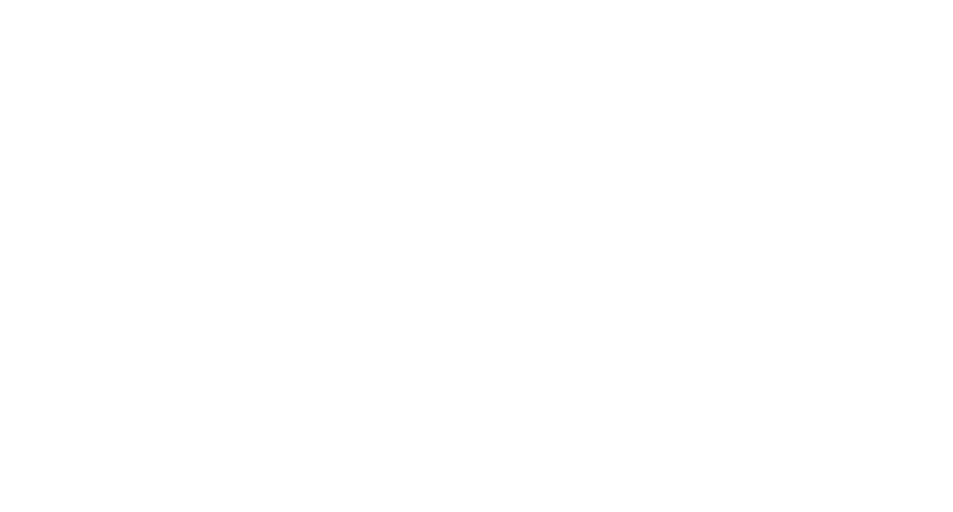
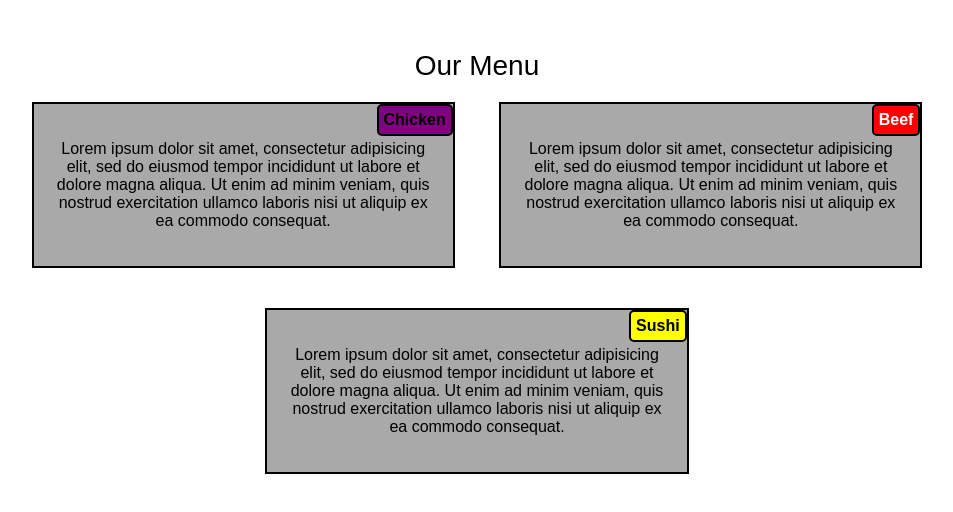
Before and after one commit to aophil/JHU-module2-solution, a plain HTML site: page index.html in a window 1280 px wide. Shown: the whole page, without its empty margins (163-1116 px from the left). Drawn offline with Linux system fonts and the light colour scheme.

Commit message:
Update index.html

```diff
--- a/index.html
+++ b/index.html
@@ -1 +1,80 @@
-<!doctype html>
+<!DOCTYPE html>
+<html>
+<head>
+    <style>
+        body {
+            font-family: Arial, sans-serif;
+            text-align: center;
+        }
+
+        header {
+            font-size: 1.75em;
+            margin-top: 50px;
+        }
+
+        .menu-box {
+            display: inline-block;
+            width: 30%;
+            padding: 20px;
+            background-color: darkgrey;
+            margin: 20px;
+            position: relative;
+            border: 2px solid black; /* Add 2px black border to the menu boxes */
+        }
+
+        .menu-title {
+            font-size: 1.25em;
+            font-weight: bold;
+            position: absolute;
+            top: 0;
+            right: 0;
+            padding: 5px;
+            border-radius: 5px;
+            background-color: rgba(255, 255, 255, 0.8); /* Add background color to improve text readability */
+            border: 2px solid black; /* Add 2px black border to the menu titles */
+        }
+
+        .chicken {
+            background-color: purple;
+            color: black;
+            font-size: 100%;
+            float: right;
+        }
+
+        .beef {
+            background-color: red;
+            color: white;
+            font-size: 100%;
+            float: right;
+        }
+
+        .sushi {
+            background-color: yellow;
+            color: black;
+            font-size: 100%;
+            float: right;
+        }
+    </style>
+</head>
+<body>
+    <header>Our Menu</header>
+    <div class="menu-box">
+        <div class="menu-title chicken">Chicken</div>
+        <p>
+            Lorem ipsum dolor sit amet, consectetur adipisicing elit, sed do eiusmod tempor incididunt ut labore et dolore magna aliqua. Ut enim ad minim veniam, quis nostrud exercitation ullamco laboris nisi ut aliquip ex ea commodo consequat.
+        </p>
+    </div>
+    <div class="menu-box">
+        <div class="menu-title beef">Beef</div>
+        <p>
+            Lorem ipsum dolor sit amet, consectetur adipisicing elit, sed do eiusmod tempor incididunt ut labore et dolore magna aliqua. Ut enim ad minim veniam, quis nostrud exercitation ullamco laboris nisi ut aliquip ex ea commodo consequat.
+        </p>
+    </div>
+    <div class="menu-box">
+        <div class="menu-title sushi">Sushi</div>
+        <p>
+            Lorem ipsum dolor sit amet, consectetur adipisicing elit, sed do eiusmod tempor incididunt ut labore et dolore magna aliqua. Ut enim ad minim veniam, quis nostrud exercitation ullamco laboris nisi ut aliquip ex ea commodo consequat.
+        </p>
+    </div>
+</body>
+</html>
```
